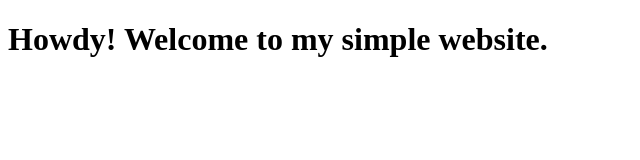
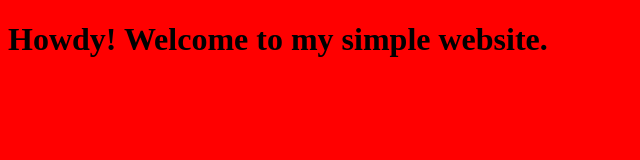
Before and after one commit to welcabx/myGitBlog, a plain HTML site: page index.html in a window 1280 px wide. Shown: the whole page, without its empty margins (0-640 px from the left). Drawn offline with Linux system fonts and the light colour scheme; the site is published under a folder, as on GitHub Pages, so addresses that start at the root find nothing.

Commit message:
updated the link stylesheet on index.html

```diff
--- a/index.html
+++ b/index.html
@@ -3,7 +3,7 @@
   <head>
     <meta charset="utf-8">
     <title>Hello World!</title>
-    <link rel="stylesheet" href="/stylex.css">
+    <link rel="stylesheet" href="stylex.css">
   </head>
   <body>
     <h1>Howdy! Welcome to my simple website.</h1>
```
